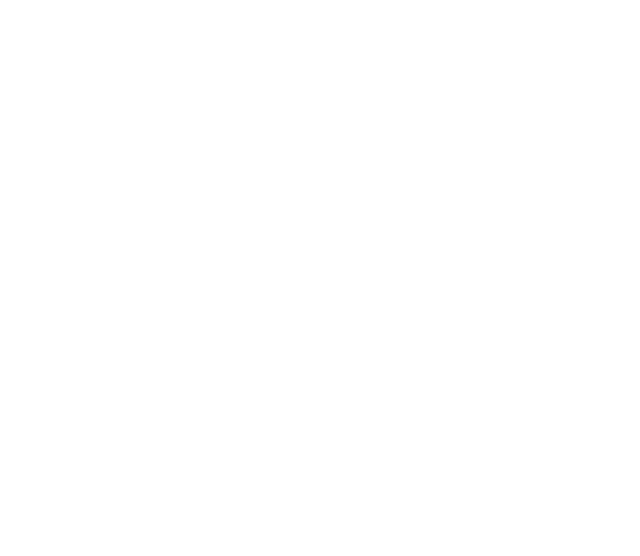
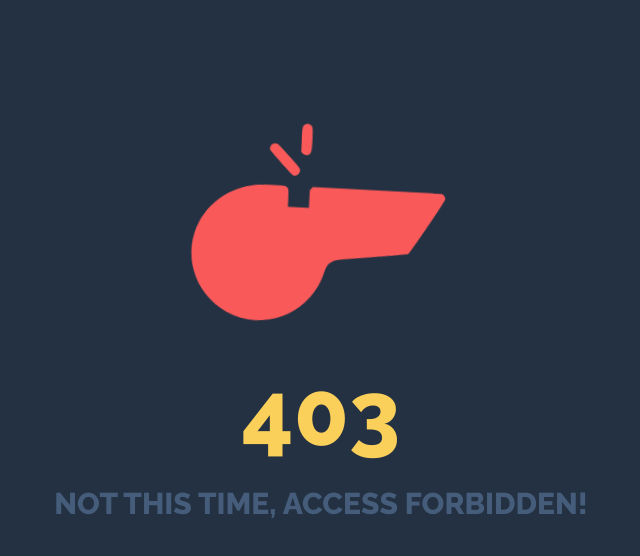
Before and after one commit to RJAN10/UphillPH, a plain HTML site: page forbidden.html in a window 1280 px wide. Shown: the whole page, without its empty margins (319-959 px from the left). Drawn offline with nearby package versions, Linux system fonts and the light colour scheme.

Commit message:
newpageforb

```diff
--- /dev/null
+++ b/_forbidden.scss
@@ -0,0 +1,46 @@
+* {
+    margin:0;
+    padding: 0;
+  }
+  .forb{
+    background: #233142;
+
+  }
+  .whistle{
+    width: 20%;
+    fill: #f95959;
+    margin: 100px 40%;
+    text-align: left;
+    transform: translate(-50%, -50%);
+    transform: rotate(0);
+    transform-origin: 80% 30%;
+    animation: wiggle .2s infinite;
+  }
+
+  @keyframes wiggle {
+    0%{
+      transform: rotate(3deg);
+    }
+    50%{
+      transform: rotate(0deg);
+    }
+    100%{
+      transform: rotate(3deg);
+    }
+  }
+  h1{
+    margin-top: -100px;
+    margin-bottom: 20px;
+    color: #facf5a;
+    text-align: center;
+    font-family: 'Raleway';
+    font-size: 90px;
+    font-weight: 800;
+  }
+  h2{
+    color: #455d7a;
+    text-align: center;
+    font-family: 'Raleway';
+    font-size: 30px;
+    text-transform: uppercase;
+  }
--- a/forbidden.html
+++ b/forbidden.html
@@ -0,0 +1,38 @@
+<!DOCTYPE html>
+<html lang="en">
+<head>
+    <meta charset="UTF-8">
+    <meta http-equiv="X-UA-Compatible" content="IE=edge">
+    <meta name="viewport" content="width=device-width, initial-scale=1.0">
+    <!-- Icon -->
+    <link rel="apple-touch-icon" sizes="180x180" href="Images/Icons/apple-touch-icon.png">
+    <link rel="icon" type="image/png" sizes="32x32" href="Images/Icons/favicon-32x32.png">
+    <link rel="icon" type="image/png" sizes="16x16" href="Images/Icons/favicon-16x16.png">
+    <link rel="manifest" href="Images/Icons/site.webmanifest">
+    <link href="https://fonts.googleapis.com/css?family=Raleway:500,800" rel="stylesheet">
+    <!-- Fontawesome -->
+    <link rel="stylesheet" href="https://cdn.jsdelivr.net/npm/bootstrap-icons@1.9.1/font/bootstrap-icons.css" integrity="sha384-xeJqLiuOvjUBq3iGOjvSQSIlwrpqjSHXpduPd6rQpuiM3f5/ijby8pCsnbu5S81n" crossorigin="anonymous">
+    <link rel="stylesheet" href="https://cdn.jsdelivr.net/npm/@fortawesome/fontawesome-free@6.1.2/css/fontawesome.min.css" integrity="sha384-X8QTME3FCg1DLb58++lPvsjbQoCT9bp3MsUU3grbIny/3ZwUJkRNO8NPW6zqzuW9" crossorigin="anonymous">
+    <!-- Google fonts -->
+    <link rel="preconnect" href="https://fonts.googleapis.com">
+    <link rel="preconnect" href="https://fonts.gstatic.com" crossorigin>
+    <link href="https://fonts.googleapis.com/css2?family=Cormorant+Garamond&family=Domine&family=Open+Sans&display=swap" rel="stylesheet">
+    <!-- Style Sheet -->
+    <link rel="stylesheet" href="style.css">
+    <!-- Title Page -->
+    <title>UPHILL PH | Bike Shop & Services</title>
+
+</head>
+<body class="forb">
+    <use>
+        <svg version="1.1" xmlns="http://www.w3.org/2000/svg" xmlns:xlink="http://www.w3.org/1999/xlink" x="0px" y="0px" viewBox="0 0 1000 1000" enable-background="new 0 0 1000 1000" xml:space="preserve" class="whistle">
+            <metadata> Svg Vector Icons : http://www.onlinewebfonts.com/icon </metadata>
+                <g><g transform="translate(0.000000,511.000000) scale(0.100000,-0.100000)">
+                    <path d="M4295.8,3963.2c-113-57.4-122.5-107.2-116.8-622.3l5.7-461.4l63.2-55.5c72.8-65.1,178.1-74.7,250.8-24.9c86.2,61.3,97.6,128.3,97.6,584c0,474.8-11.5,526.5-124.5,580.1C4393.4,4001.5,4372.4,4001.5,4295.8,3963.2z"/><path d="M3053.1,3134.2c-68.9-42.1-111-143.6-93.8-216.4c7.7-26.8,216.4-250.8,476.8-509.3c417.4-417.4,469.1-463.4,526.5-463.4c128.3,0,212.5,88.1,212.5,224c0,67-26.8,97.6-434.6,509.3c-241.2,241.2-459.5,449.9-488.2,465.3C3181.4,3180.1,3124,3178.2,3053.1,3134.2z"/><path d="M2653,1529.7C1644,1445.4,765.1,850,345.8-32.7C62.4-628.2,22.2-1317.4,234.8-1960.8C451.1-2621.3,947-3186.2,1584.6-3500.2c1018.6-501.6,2228.7-296.8,3040.5,515.1c317.8,317.8,561,723.7,670.1,1120.1c101.5,369.5,158.9,455.7,360,553.3c114.9,57.4,170.4,65.1,1487.7,229.8c752.5,93.8,1392,181.9,1420.7,193.4C8628.7-857.9,9900,1250.1,9900,1328.6c0,84.3-67,172.3-147.4,195.3c-51.7,15.3-790.8,19.1-2558,15.3l-2487.2-5.7l-55.5-63.2l-55.5-61.3v-344.6V719.8h-411.7h-411.7v325.5c0,509.3,11.5,499.7-616.5,494C2921,1537.3,2695.1,1533.5,2653,1529.7z"/></g></g>
+                </svg>
+            </use>
+        <h1>403</h1>
+      <h2>Not this time, access forbidden!</h2>
+
+</body>
+</html>
--- a/style.scss
+++ b/style.scss
@@ -15,6 +15,7 @@ $global-fontstyle-bodytext: 'Domine', serif;
 @import 'mobilestyle';
 @import 'buttonstyle';
 @import 'navbar';
+@import 'forbidden';
 
 *{
     margin: 0;
```
Also changed, not shown: home.html (+16 -16 lines), style.css, 1 other file.
